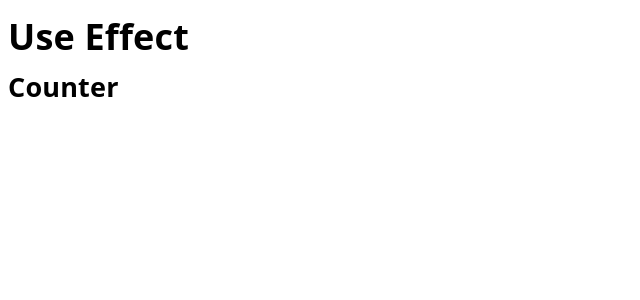
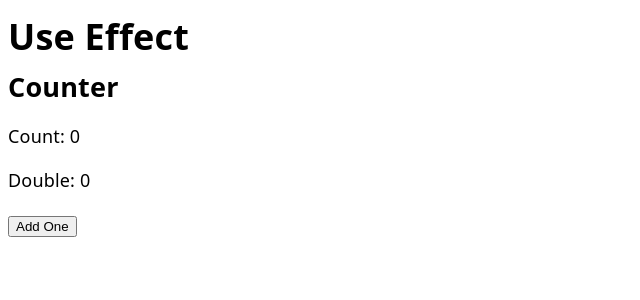
Before and after one commit to irishmaiden18/3b-use-effect, a React (Vite) app: page / in a window 1280 px wide. Shown: the top 300 px of the page, without its empty margins (0-640 px from the left). Built offline with nearby package versions, Linux system fonts and the light colour scheme.

Commit message:
adds counter component

```diff
--- a/src/components/Counter.jsx
+++ b/src/components/Counter.jsx
@@ -1,8 +1,20 @@
+import { useEffect, useState } from "react"
 
 const Counter = () => {
+
+    const [count, setCount] = useState(0)
+    const [double, setDouble] = useState(0)
+
+    useEffect(() => {
+        setDouble(2 * count)
+    }, [count])
+
   return (
     <>
     <h2>Counter</h2>
+    <p>Count: {count}</p>
+    <p>Double: {double}</p>
+    <button onClick={() => setCount(count+1)}>Add One</button>
     </>
   )
 }
```
